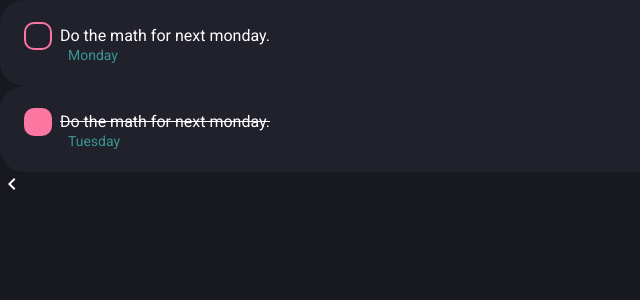
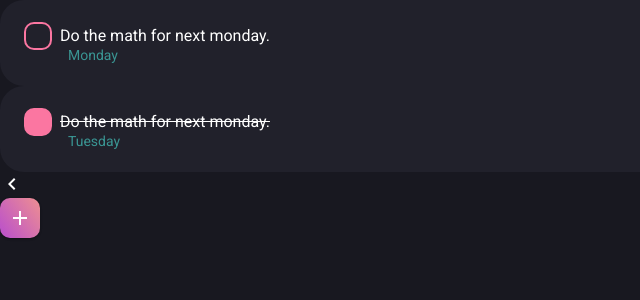
Before and after one commit to AlbaCasas/react-todo, a React (Create React App) app: page / in a window 1280 px wide. Shown: the top 300 px of the page, without its empty margins (0-640 px from the left). Built offline with nearby package versions, Linux system fonts and the light colour scheme.

Commit message:
Create button component

```diff
--- /dev/null
+++ b/src/components/Button/Button.css
@@ -0,0 +1,27 @@
+.button {
+    border-radius: 10px;
+    width: 40px;
+    height: 40px;
+    align-items: center;
+    justify-content: center;
+    display: flex;
+    border: 0;
+}
+
+.button--primary {
+    background-color: #FB76A1;
+}
+
+.button--secondary {
+    background-color: #21212B;
+    color: white
+}
+
+.button--special {
+    cursor: pointer;
+    border: 0;
+    text-transform: uppercase;
+    color: #fff;
+    box-shadow: 0 1px 3px rgba(0,0,0,0.12), 0 1px 2px rgba(0,0,0,0.24);
+    background: linear-gradient(54.7deg,  #BF56C6 12%,#EE8F91 100%);
+}
--- /dev/null
+++ b/src/components/Button/Button.jsx
@@ -0,0 +1,11 @@
+import Icon from "../Icon/";
+import { getClassName } from "./utils";
+import "./Button.css";
+
+const Button = (props) => {
+    return <button className={`button ${getClassName(props.variant)}`} >
+        <Icon iconName={props.iconName}/>
+    </button>
+}
+
+export default Button;
--- /dev/null
+++ b/src/components/Button/index.js
@@ -0,0 +1 @@
+export { default } from "./Button";
--- /dev/null
+++ b/src/components/Button/utils.js
@@ -0,0 +1,12 @@
+export const getClassName = (variant) => {
+    if (variant === "special") {
+        return "button--special";
+    }
+    if (variant === "secondary") {
+        return "button--secondary";
+    }
+    if (variant === "primary") {
+        return "button--primary";
+    }
+    return ""
+}
--- a/src/pages/App.jsx
+++ b/src/pages/App.jsx
@@ -1,5 +1,6 @@
 import Task from "../components/Task";
 import Icon from "../components/Icon";
+import Button from "../components/Button/";
 
 const App = (props) => {
   return <div>
@@ -8,6 +9,7 @@ const App = (props) => {
     <div>
         <Icon iconName="left"/>
     </div>
+    <Button iconName="plus" variant="special"/>
   </div>
 
 }
```
